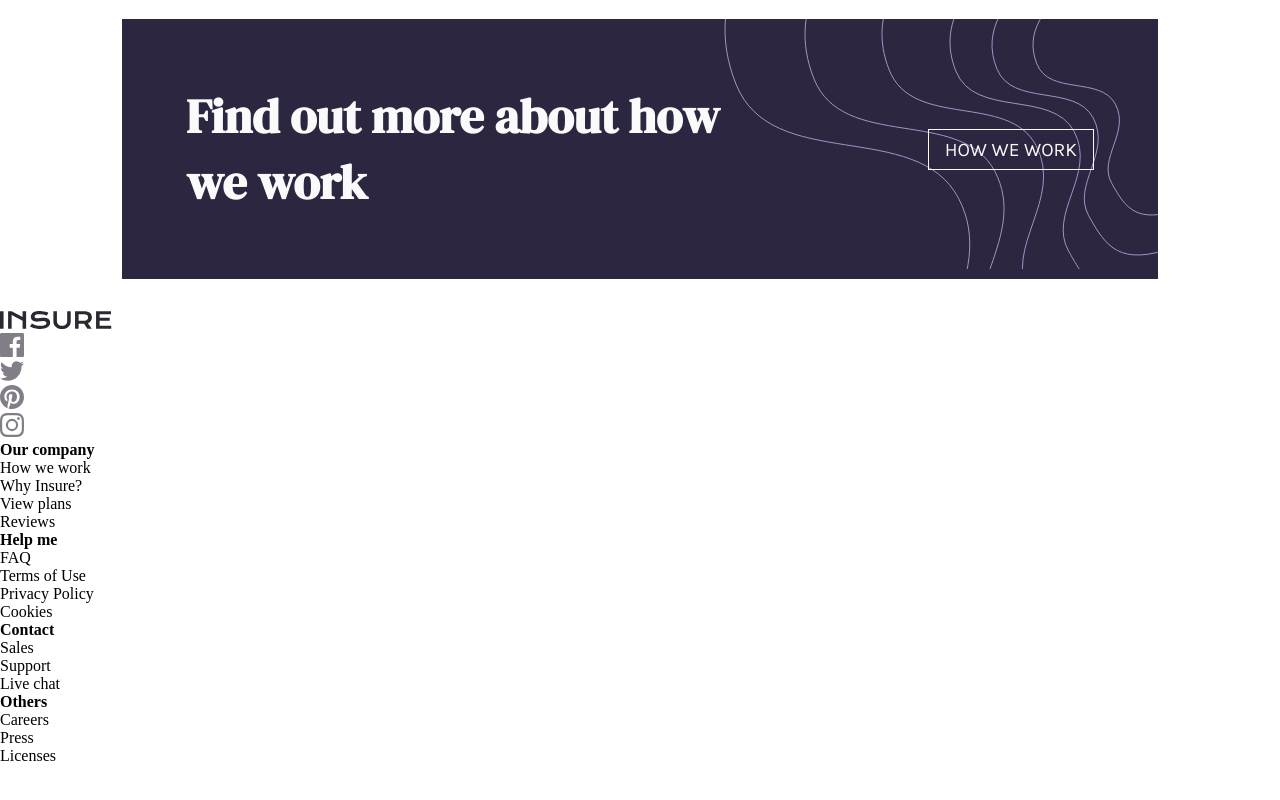
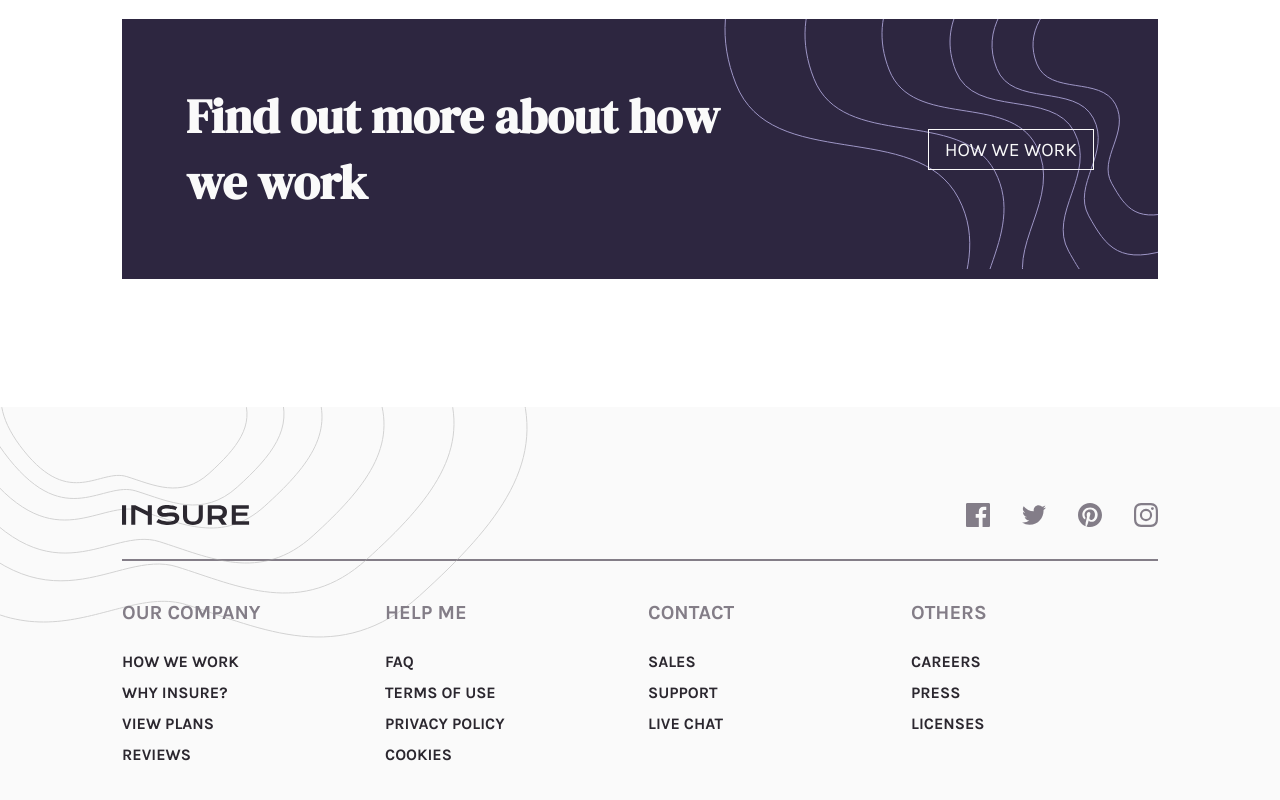
Before and after one commit to dotfivesix/insure-landing-page, a plain HTML site: page index.html in a window 1280 px wide. Shown: the part 1222-2022 px from the top of the page. Before the commit the page ends 1987 px from the top, so only its background shows below. Drawn offline with Linux system fonts and the light colour scheme.

Commit message:
Designed Footer

```diff
--- a/styles/_footer.scss
+++ b/styles/_footer.scss
@@ -0,0 +1,189 @@
+.footer__wrapper
+{
+    width: 100%;
+    @include center;
+    position: relative;
+    margin-top: 8rem;
+    background-color: $veryLightGray;
+}
+
+.footer
+{
+    width: 100%;
+    padding: 6rem 2rem;
+    max-width: $mobileWidth;
+
+    &__pattern
+    {
+        position: absolute;
+        content: url("../images/bg-pattern-footer-mobile.svg");
+        top: 0;
+        left: 0;
+        filter: brightness(0.75);
+    }
+
+    &__top
+    {
+        position: relative;
+        z-index: 2;
+        display : flex;
+        flex-direction: column;
+        justify-content: center;
+        align-items: center;
+        gap: 2rem;
+
+        &_logo
+        {
+            width: 8rem;
+        }
+
+        &_social_links ul
+        {
+            display: flex;
+            gap: 2rem;
+
+            li
+            {
+                @include center;
+                cursor: pointer;
+
+                &:hover
+                {
+                    filter: brightness(0.5);
+                }
+            }
+        }
+    }
+
+    &__bottom
+    {
+        border-top: 2px solid $darkGrayishViolet;
+        width: 100%;
+        margin-top: 2rem;
+        padding-top: 2.5rem;
+        display: grid;
+        grid-template-columns: 1fr;
+        grid-template-rows: repeat(4, 1fr);
+        gap: 1rem;
+
+        &_column
+        {
+            text-transform: uppercase;
+            font-family: $bodyFont;
+            display: flex;
+            flex-direction: column;
+            align-items: center;
+            text-align: center;
+            font-weight: 700;
+            max-width: 15rem;
+            margin: 0 auto;
+
+            &_heading
+            {
+                color: $darkGrayishViolet;
+                margin-bottom: 1rem;
+                font-size: 1.25rem;
+            }
+
+            &_item
+            {
+                color: $veryDarkViolet;
+                font-family: 1.25rem;
+                margin: .75rem;
+            }
+        }
+
+    }
+}
+
+@media screen and (min-width: 460px)
+{
+    .footer
+    {
+        max-width: calc($mobileWidth + 10rem);
+
+        &__bottom
+        {
+            grid-template-columns: 1fr 1fr;
+            grid-template-rows: 1fr 1fr;
+        }
+    }
+}
+
+@media screen and (min-width: 800px)
+{
+    .footer
+    {
+        max-width: $desktopWidth;
+
+        &__pattern
+        {
+            content: url("../images/bg-pattern-footer-desktop.svg");
+            opacity: 0.5;
+        }
+
+        &__top
+        {
+            flex-direction: row;
+            justify-content: space-between;
+        }
+
+        &__bottom
+        {
+            grid-template-rows: 1fr;
+            grid-template-columns: repeat(4, 1fr);
+
+            &_column
+            {
+                margin: 0 auto 0 0;
+                text-align: start;
+                display: flex;
+                flex-direction: column;
+                justify-content: flex-start;
+                align-items: flex-start;
+
+                &_heading
+                {
+                    margin-left: 0;
+                    text-align: start;
+                    position: relative;
+                    transition: 0.2s ease-in-out;
+                    cursor: pointer;
+
+                    &::before
+                    {
+                        content: '';
+                        position: absolute;
+                        width: 100%;
+                        height: 2px;
+                        bottom: -5px;
+                        background-color: $darkGrayishViolet;
+                        opacity: 0;
+                        transition: 0.2s ease-in-out;
+                    }
+
+                    &:hover
+                    {
+                        color: $darkViolet
+                    }
+
+                    &:hover::before
+                    {
+                        opacity: 1;
+                    }
+                }
+
+                &_item
+                {
+                    margin-left: 0;
+                    cursor: pointer;
+
+                    &:hover
+                    {
+                        color: $darkGrayishViolet;
+                    }
+                }
+            }
+        }
+    }
+}
```
Also changed, not shown: styles.css, 1 other file.
